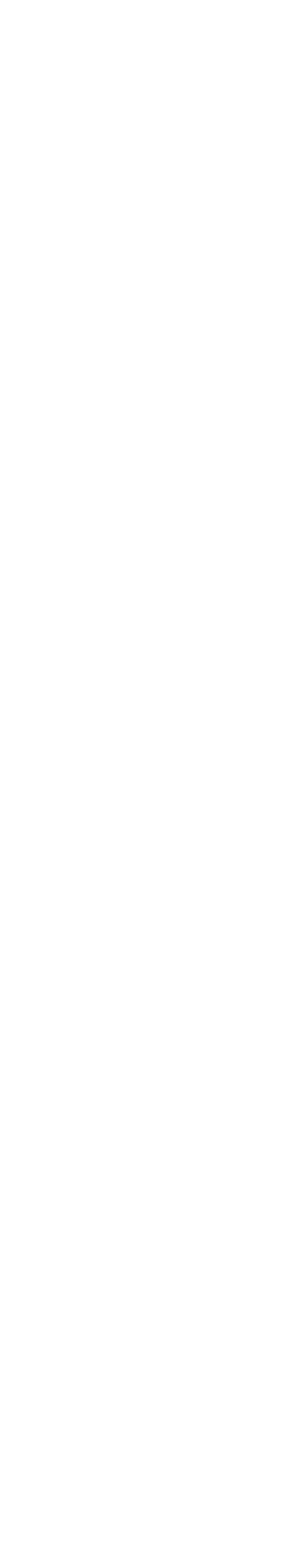
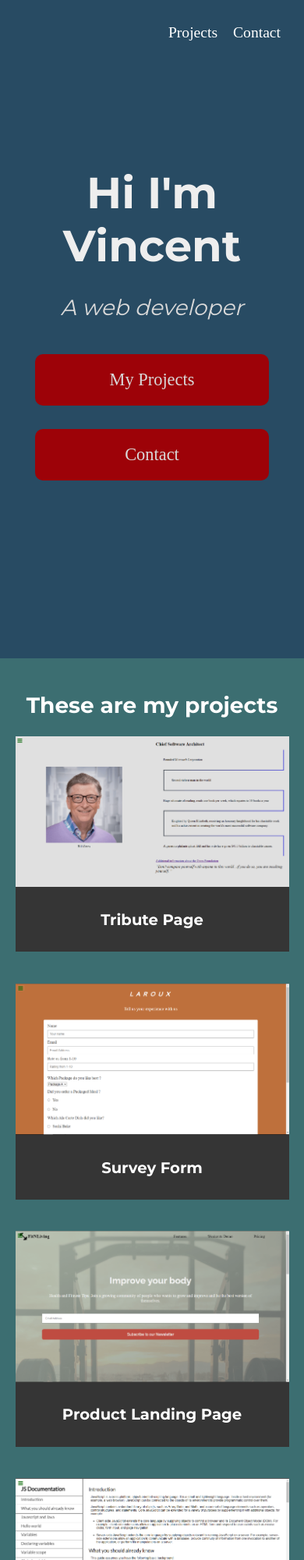
Before and after one commit to Nacen/fcc-portfolio-2021, a plain HTML site: page index.html in a window 390 px wide. Shown: the top 2000 px of the page at 78% size. Before the commit the page ends 844 px from the top, so only its background shows below. Drawn offline with Linux system fonts and the light colour scheme.

Commit message:
Finished Project

```diff
--- a/index.html
+++ b/index.html
@@ -4,9 +4,111 @@
     <meta charset="UTF-8" />
     <meta name="viewport" content="width=device-width, initial-scale=1.0" />
     <title>FCC Portfolio</title>
+    <link rel="preconnect" href="https://fonts.gstatic.com" />
+    <link
+      href="https://fonts.googleapis.com/css2?family=Montserrat:wght@400;700&display=swap"
+      rel="stylesheet"
+    />
+
     <link rel="stylesheet" href="styles.css" />
   </head>
   <body>
+    <nav id="navbar">
+      <a href="#projects" class="nav-link">Projects</a>
+      <a href="#contact" class="nav-link">Contact</a>
+    </nav>
+    <main>
+      <section id="welcome-section">
+        <h1 class="welcome-text">Hi I'm Vincent</h1>
+        <p class="welcome-description">A web developer</p>
+        <a href="#projects" class="button welcome-button">My Projects </a>
+        <a href="#contact" class="button welcome-button">Contact</a>
+      </section>
+      <section id="projects">
+        <h2 class="projects-heading">These are my projects</h2>
+        <div class="projects-container">
+          <a
+            href="https://nacen.github.io/FCC-Tribute-Page/"
+            target="_blank"
+            class="project-link project-tile"
+          >
+            <img
+              src="./img/tribute-page-preview.png"
+              alt="project-preview"
+              class="project-img"
+            />
+            <div class="project-text">
+              <h3 class="project-title">Tribute Page</h3>
+            </div>
+          </a>
+          <a
+            href="https://nacen.github.io/fcc-survey/"
+            target="_blank"
+            class="project-tile project-link"
+          >
+            <img
+              src="./img/survey-form-preview.png"
+              alt="project-preview"
+              class="project-img"
+            />
+            <div class="project-text">
+              <h3 class="project-title">Survey Form</h3>
+            </div>
+          </a>
+          <a
+            href="https://nacen.github.io/fcc-product-landing-page/"
+            target="_blank"
+            class="project-tile project-link"
+          >
+            <img
+              src="./img/product-landing-page-preview.png"
+              alt="project-preview"
+              class="project-img"
+            />
+            <div class="project-text">
+              <h3 class="project-title">Product Landing Page</h3>
+            </div>
+          </a>
+          <a
+            href="https://nacen.github.io/FCC-technical-docs-2021/"
+            target="_blank"
+            class="project-link project-tile"
+          >
+            <img
+              src="./img/technical-docs-project-preview.png"
+              alt="project-preview"
+              class="project-img"
+            />
+            <div class="project-text">
+              <h3 class="project-title">Technical Documentation</h3>
+            </div>
+          </a>
+        </div>
+      </section>
+      <section id="contact">
+        <header class="contact-header">
+          <h2 class="contact-heading">Let's work together...</h2>
+        </header>
+        <div class="contact-links-container">
+          <a href="https://github.com/nacen" id="profile-link" class="contact-link link" target="_blank"
+            ><img src="./img/GitHub-Mark-Light-32px.png" alt="github icon" />
+            <span>Github</span>
+          </a>
+          <a href="mailto:example@example.com" class="contact-link link" target="_blank"
+            >
+            <span>@ Send a mail</span>
+          </a>
+        </div>
+      </section>
+    </main>
+    <footer class="footer">
+      <p>
+        © Created for
+        <a href="https://www.freecodecamp.com/" target="_blank" class="link"
+          >freeCodeCamp</a
+        >
+      </p>
+    </footer>
     <script src="https://cdn.freecodecamp.org/testable-projects-fcc/v1/bundle.js"></script>
   </body>
 </html>
--- a/styles.css
+++ b/styles.css
@@ -0,0 +1,192 @@
+html {
+  box-sizing: border-box;
+}
+
+*,
+*:before,
+*:after {
+  box-sizing: inherit;
+}
+
+body {
+  margin: 0;
+}
+
+#navbar {
+  position: fixed;
+  height: 10vh;
+  width: 100%;
+  padding: 10px;
+  display: flex;
+  justify-content: flex-end;
+  align-items: center;
+  background-color: #284b63;
+  font-size: 1.4rem;
+}
+
+.nav-link {
+  text-decoration: none;
+  margin-right: 20px;
+  color: #fff;
+}
+
+#welcome-section {
+  height: 100vh;
+  background-color: #284b63;
+  color: #eeeeee;
+  display: flex;
+  justify-content: center;
+  align-items: center;
+  flex-direction: column;
+  padding: 0 20px;
+}
+
+.welcome-text {
+  margin: 0;
+  font-size: 4rem;
+  text-align: center;
+  font-family: "Montserrat", sans-serif;
+  font-weight: 700;
+}
+
+.welcome-description {
+  font-style: italic;
+  font-size: 2rem;
+  font-family: "Montserrat", sans-serif;
+  color: #d9d9d9;
+}
+
+.welcome-button {
+  width: 100%;
+  max-width: 300px;
+  margin: 15px 0;
+}
+
+.button {
+  border-radius: 10px;
+  padding: 20px;
+  font-size: 1.6rem;
+  cursor: pointer;
+  background-color: #9d0208;
+  border: none;
+  color: #d9d9d9;
+  text-decoration: none;
+  text-align: center;
+}
+
+#projects {
+  background-color: #3c6e71;
+  color: #c9d1d9;
+  padding: 5%;
+}
+
+.projects-heading {
+  text-align: center;
+  font-size: 2rem;
+  color: #fff;
+  font-family: "Montserrat", sans-serif;
+}
+
+.projects-container {
+  display: grid;
+  grid-template-rows: repeat(2, 1fr);
+  grid-gap: 40px;
+  grid-template-columns: repeat(2, 1fr);
+}
+
+.project-tile {
+  display: flex;
+  flex-direction: column;
+}
+
+.project-img {
+  width: 100%;
+  object-fit: cover;
+}
+
+.project-text {
+  background-color: #353535;
+  color: #fff;
+  padding: 10px;
+}
+
+.project-title {
+  text-align: center;
+  font-size: 1.4rem;
+  font-family: "Montserrat", sans-serif;
+}
+
+.project-link {
+  text-decoration: none;
+}
+
+#contact {
+  background-color: #353535;
+  padding: 100px 20px;
+  color: #fff;
+}
+
+.contact-header {
+  text-align: center;
+}
+
+.contact-heading {
+  font-size: 2.4rem;
+  font-weight: 700;
+  font-family: "Montserrat", sans-serif;
+}
+
+.contact-links-container {
+  margin: 30px 0;
+  display: flex;
+  justify-content: center;
+  align-items: center;
+}
+
+.contact-link {
+  margin-right: 20px;
+  font-size: 1.4rem;
+  display: flex;
+  align-items: center;
+  width: 150px;
+  justify-content: space-evenly;
+}
+
+.contact-link:last-child {
+  margin: 0;
+}
+
+.footer {
+  display: flex;
+  justify-content: center;
+  align-items: center;
+  padding: 10px;
+  font-size: 1.2rem;
+  border-top: 3px solid #284b63;
+  background-color: #353535;
+  color: #fff;
+
+}
+
+.link {
+  text-decoration: none;
+  color: inherit;
+}
+
+@media only screen and (max-width: 767px) {
+  html {
+    font-size: 14px;
+  }
+  .projects-container {
+    grid-template-columns: 1fr;
+    grid-template-rows: repeat(4, 1fr);
+  }
+  .contact-links-container {
+    margin: 40px;
+    flex-direction: column;
+    height: 80%;
+  }
+  .contact-link {
+    margin-bottom: 50px;
+  }
+}
```
